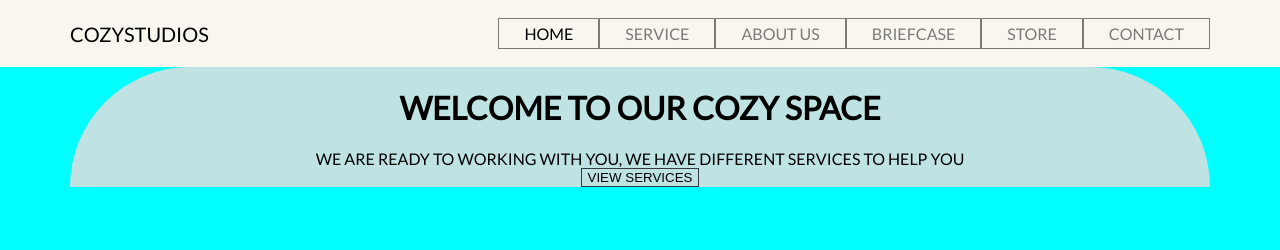
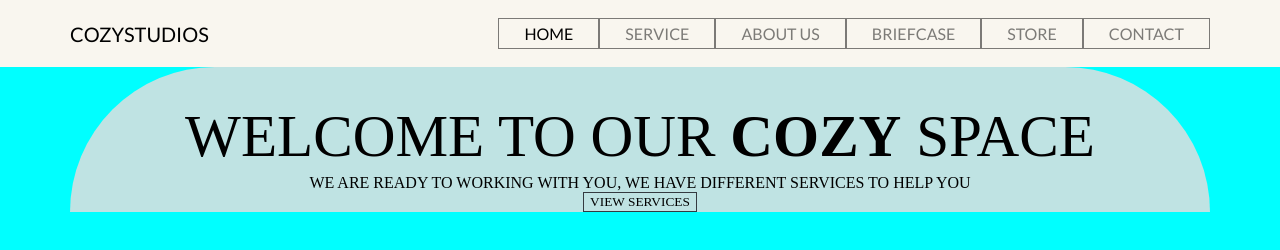
Before and after one commit to jhonv4sq/web_cozy, a website: page index.html in a window 1280 px wide. Drawn offline with Linux system fonts and the light colour scheme.

Commit message:
update title

```diff
--- a/index.html
+++ b/index.html
@@ -39,9 +39,9 @@
 
             <div class="figure blue primary">
 
-                <h1>WELCOME TO OUR COZY SPACE</h1>
-                <span>WE ARE READY TO WORKING WITH YOU, WE HAVE DIFFERENT SERVICES TO HELP YOU</span>
-                <button class="button">VIEW SERVICES</button>
+                <h1>welcome to our <b>cozy</b> space</h1>
+                <span>we are ready to working with you, we have different services to help you</span>
+                <button class="button">view services</button>
 
             </div>
 
--- a/src/css/main.css
+++ b/src/css/main.css
@@ -23,6 +23,8 @@ body{
     border: #343a40 1px solid;
     border-radius:0px;
     background-color:rgba(255, 255, 255, 0);
+    font-family: Lato-Light;
+    text-transform: uppercase;
 }
 
 .button:hover{
--- a/src/css/section.css
+++ b/src/css/section.css
@@ -7,8 +7,17 @@
     border-top-right-radius: 230px;
 }
 
-.figure.primary{
+.primary{
+    text-transform: uppercase;
+    /* max-width: 33.333333%; */
+    font-family: Lato-Light;
+}
 
+.primary h1{
+    font-size: 3.7rem;
+    line-height: 1.0;
+    margin-bottom: 0.5rem;
+    font-weight: 500;
 }
 
 .figure.blue{
```
